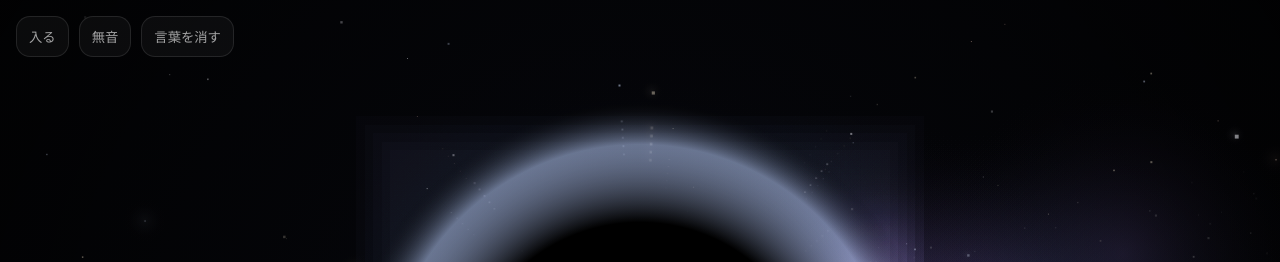
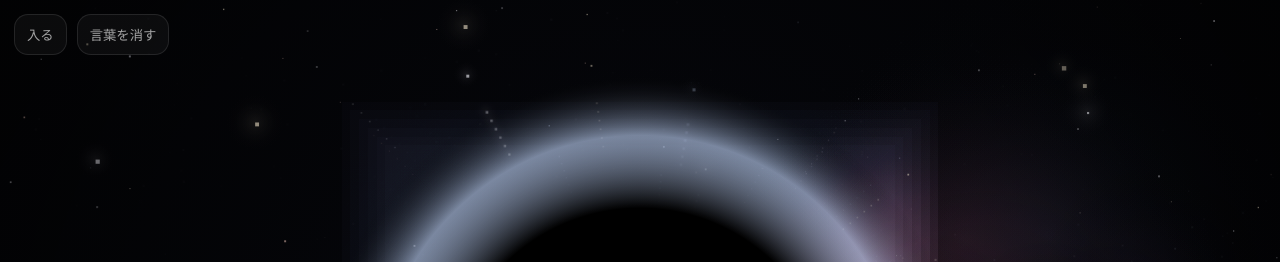
Before and after one commit to JmAT13/black-hole, a plain HTML site: page index.html in a window 1280 px wide. Shown: the top 262 px of the page. Drawn offline with Linux system fonts and the light colour scheme; animation ran at ten frames a second.

Commit message:
Update index.html

```diff
--- a/index.html
+++ b/index.html
@@ -8,6 +8,27 @@
   <style>
     html,body{height:100%;margin:0;background:#000;overflow:hidden;font-family:system-ui,-apple-system,"Segoe UI",sans-serif;}
     canvas{position:fixed;inset:0;width:100%;height:100%}
+
+    .controls{
+      position:fixed;left:14px;top:14px;z-index:6;
+      display:flex;gap:10px;align-items:center;
+      pointer-events:auto;
+      opacity:.72;
+      transition:opacity .25s ease;
+    }
+    .controls:hover{opacity:1}
+    button{
+      border:1px solid rgba(255,255,255,.14);
+      background:rgba(255,255,255,.06);
+      color:rgba(255,255,255,.88);
+      border-radius:14px;
+      padding:10px 12px;
+      cursor:pointer;
+      user-select:none;
+      backdrop-filter: blur(10px);
+    }
+    button:active{transform:translateY(1px)}
+
     .overlay{
       position:fixed;inset:0;pointer-events:none;
       display:grid;place-items:center;padding:24px;
@@ -25,25 +46,6 @@
     }
     .big{font-weight:900;letter-spacing:.04em;font-size:clamp(18px,3vw,30px);line-height:1.25;margin-bottom:10px}
     .small{font-size:clamp(12px,1.7vw,14px);color:rgba(255,255,255,.70);line-height:1.8}
-    .controls{
-      position:fixed;left:16px;top:16px;z-index:5;
-      display:flex;gap:10px;align-items:center;
-      pointer-events:auto;
-      opacity:.72;
-      transition:opacity .25s ease;
-    }
-    .controls:hover{opacity:1}
-    button{
-      border:1px solid rgba(255,255,255,.14);
-      background:rgba(255,255,255,.06);
-      color:rgba(255,255,255,.88);
-      border-radius:14px;
-      padding:10px 12px;
-      cursor:pointer;
-      user-select:none;
-      backdrop-filter: blur(10px);
-    }
-    button:active{transform:translateY(1px)}
     .overlay.fade{opacity:0;transition:opacity 1.2s ease}
   </style>
 </head>
@@ -52,7 +54,6 @@
 
   <div class="controls">
     <button id="enter">入る</button>
-    <button id="silence">無音</button>
     <button id="vanish">言葉を消す</button>
   </div>
 
@@ -60,9 +61,8 @@
     <div class="box">
       <div class="big">ここには、過去も未来もない。</div>
       <div class="small">
-        宇宙は均一ではない。星は帯を成し、塵は光を散らす。<br/>
-        中央に近づくほど、輪郭が溶けていきます。<br/>
-        <span style="opacity:.9">（イヤホン推奨 / 音は「入る」で有効）</span>
+        中央に近づくほど、銀河の“輪郭”がほどけていく。<br/>
+        何かをしなくていい。ただ、居てください。
       </div>
     </div>
   </div>
@@ -73,277 +73,274 @@
   const ctx = canvas.getContext("2d", { alpha:false });
 
   let W=0,H=0,DPR=1;
-    function resize(){
-      DPR = Math.max(1, Math.min(2, devicePixelRatio || 1));
-      W = Math.floor(innerWidth * DPR);
-      H = Math.floor(innerHeight * DPR);
-      canvas.width = W; canvas.height = H;
-      buildSky();
-    }
-    addEventListener("resize", resize);
+  const sky = document.createElement("canvas");
+  const sctx = sky.getContext("2d");
 
-    // Pointer
+  // pointer
   let px=0.5, py=0.5, spx=0.5, spy=0.5;
   addEventListener("pointermove", e=>{
     px = e.clientX / innerWidth;
     py = e.clientY / innerHeight;
   }, {passive:true});
 
-    // ---------- Audio (optional, timeless) ----------
-    let audioCtx, master, lp, osc1, osc2, noiseSrc, noiseGain;
-    let audioOn=false, muted=false;
-
-    function pinkishNoiseBuffer(ctx, seconds=2){
-      const sr = ctx.sampleRate, len = Math.floor(sr*seconds);
-      const buf = ctx.createBuffer(1, len, sr);
-      const data = buf.getChannelData(0);
-      let last = 0;
-      for(let i=0;i<len;i++){
-        const white = (Math.random()*2-1);
-        last = (last + 0.02*white) / 1.02;
-        data[i] = last * 2.5;
+  function clamp(v,a,b){ return Math.max(a, Math.min(b,v)); }
+  function smoothstep(a,b,t){
+    t = clamp((t-a)/(b-a), 0, 1);
+    return t*t*(3-2*t);
   }
-      return buf;
-    }
-    async function setupAudio(){
-      if(audioCtx) return;
-      audioCtx = new (window.AudioContext || window.webkitAudioContext)();
-      master = audioCtx.createGain(); master.gain.value = 0;
-      lp = audioCtx.createBiquadFilter(); lp.type="lowpass"; lp.frequency.value=900;
-      osc1 = audioCtx.createOscillator(); osc1.type="sine"; osc1.frequency.value=72;
-      osc2 = audioCtx.createOscillator(); osc2.type="triangle"; osc2.frequency.value=36;
-      const g1 = audioCtx.createGain(); g1.gain.value=0.10;
-      const g2 = audioCtx.createGain(); g2.gain.value=0.08;
-
-      noiseSrc = audioCtx.createBufferSource();
-      noiseSrc.buffer = pinkishNoiseBuffer(audioCtx, 2.5);
-      noiseSrc.loop = true;
-      noiseGain = audioCtx.createGain(); noiseGain.gain.value=0.06;
-
-      osc1.connect(g1); osc2.connect(g2);
-      g1.connect(lp); g2.connect(lp);
-      noiseSrc.connect(noiseGain); noiseGain.connect(lp);
-      lp.connect(master); master.connect(audioCtx.destination);
-
-      const lfo = audioCtx.createOscillator(); lfo.type="sine"; lfo.frequency.value=0.03;
-      const lfoGain = audioCtx.createGain(); lfoGain.gain.value=4.0;
-      lfo.connect(lfoGain);
-      lfoGain.connect(osc1.detune);
-      lfoGain.connect(osc2.detune);
-
-      osc1.start(); osc2.start(); noiseSrc.start(); lfo.start();
-    }
-    async function enterAudio(){
-      await setupAudio();
-      await audioCtx.resume();
-      audioOn=true;
-      master.gain.cancelScheduledValues(audioCtx.currentTime);
-      master.gain.linearRampToValueAtTime(muted ? 0 : 0.9, audioCtx.currentTime + 0.8);
-    }
-    function toggleMute(){
-      muted = !muted;
-      document.getElementById("silence").textContent = muted ? "音あり" : "無音";
-      if(audioCtx && master){
-        master.gain.cancelScheduledValues(audioCtx.currentTime);
-        master.gain.linearRampToValueAtTime(muted ? 0 : (audioOn ? 0.9 : 0), audioCtx.currentTime + 0.25);
-      }
-    }
-
-    // ---------- Procedural “more realistic space” ----------
-    // Build a static sky texture once (stars + milky way + nebula haze), then animate subtly.
-    const sky = document.createElement("canvas");
-    const sctx = sky.getContext("2d");
-    let skyReady = false;
-
-    // Star catalogs (layers for parallax)
-    const starsNear = [];
-    const starsFar  = [];
-    const dustPts   = []; // milky way micro stars / dust specks
-    const glowBlobs = []; // nebula-like haze blobs
-
-    function clamp(v,a,b){ return Math.max(a, Math.min(b,v)); }
+  function lerp(a,b,t){ return a + (b-a)*t; }
 
   // Deterministic-ish hash noise
   function hash2(x,y){
     const s = Math.sin(x*127.1 + y*311.7) * 43758.5453123;
-      return s - Math.floor(s); // 0..1
-    }
-    function smoothstep(a,b,t){
-      t = clamp((t-a)/(b-a), 0, 1);
-      return t*t*(3-2*t);
+    return s - Math.floor(s);
   }
 
-    function tempColor(k){ // approximate star color from “temperature bucket”
-      // return [r,g,b] 0..255
-      // 0: cool blue-white, 1: neutral white, 2: warm yellow, 3: orange-red
-      if(k < 0.25) return [210,225,255];
+  // Star color temperature mix (blue-white / white / yellow / red)
+  function starRGB(k){
+    if(k < 0.22) return [200,220,255];
     if(k < 0.55) return [245,245,255];
-      if(k < 0.85) return [255,240,210];
-      return [255,210,190];
+    if(k < 0.86) return [255,240,210];
+    return [255,210,195];
   }
 
-    function buildSky(){
-      sky.width = W;
-      sky.height = H;
-      sctx.clearRect(0,0,W,H);
+  // Galactic plane parameters
+  let m = -0.25;      // tilt slope
+  let cx0 = 0, cy0 = 0;
+  let bandWidth = 0;
 
-      starsNear.length = 0;
-      starsFar.length  = 0;
-      dustPts.length   = 0;
-      glowBlobs.length = 0;
+  // Layers
+  const starsFar = [];
+  const starsNear = [];
+  const dust = [];        // micro stars in band
+  const darkLanes = [];   // dust lanes (dark)
+  const nebulae = [];     // colorful glows
+  const clusters = [];    // star clusters
 
-      // Background base (deep space gradient)
-      const gx=W/2, gy=H/2;
-      const bg = sctx.createRadialGradient(gx,gy,0,gx,gy,Math.max(W,H)*0.9);
+  function resize(){
+    DPR = Math.max(1, Math.min(2, devicePixelRatio || 1));
+    W = Math.floor(innerWidth * DPR);
+    H = Math.floor(innerHeight * DPR);
+    canvas.width = W; canvas.height = H;
+
+    sky.width = W; sky.height = H;
+
+    cx0 = W*0.52;
+    cy0 = H*0.52;
+    bandWidth = Math.min(W,H)*0.24;
+
+    buildGalaxy();
+  }
+  addEventListener("resize", resize);
+
+  function bandCenterY(x){
+    // warped galactic plane
+    const warp = Math.sin(x*0.0038)*bandWidth*0.10 + Math.sin(x*0.0014)*bandWidth*0.06;
+    return m*(x - cx0) + cy0 + warp;
+  }
+
+  function bandDensity(x,y){
+    const yLine = bandCenterY(x);
+    const d = Math.abs(y - yLine);
+    // stronger core near center of screen, like looking toward bulge
+    const bulge = 1 - smoothstep(0, Math.min(W,H)*0.55, Math.hypot(x-cx0, y-cy0));
+    const band = 1 - smoothstep(0, bandWidth, d);
+    return clamp(0.18 + 0.82*(band*band*0.9 + bulge*0.35), 0, 1);
+  }
+
+  function buildGalaxy(){
+    starsFar.length=0; starsNear.length=0; dust.length=0;
+    darkLanes.length=0; nebulae.length=0; clusters.length=0;
+
+    // Base deep space
+    sctx.setTransform(1,0,0,1,0,0);
+    const bg = sctx.createRadialGradient(W/2,H/2,0, W/2,H/2, Math.max(W,H)*0.95);
     bg.addColorStop(0, "rgb(7,8,14)");
     bg.addColorStop(1, "rgb(0,0,0)");
     sctx.fillStyle = bg;
     sctx.fillRect(0,0,W,H);
 
-      // Milky Way band: define a tilted “galactic plane”
-      // band center line: y = m(x - cx) + cy + warp
-      const m = -0.28; // tilt
-      const cx0 = W*0.52, cy0 = H*0.52;
-      const bandWidth = Math.min(W,H) * 0.22;
+    // Nebulae (color glows along/around the band)
+    const nebCount = 14;
+    for(let i=0;i<nebCount;i++){
+      const u = i/(nebCount-1);
+      const x = W*(0.10 + 0.80*u) + (Math.random()*2-1)*W*0.05;
+      const y = bandCenterY(x) + (Math.random()*2-1)*bandWidth*0.55;
 
-      // Nebula haze blobs (broad soft glows along the band)
-      const blobCount = 22;
-      for(let i=0;i<blobCount;i++){
-        const u = i/(blobCount-1);
-        const x = W*(0.12 + 0.76*u) + (Math.random()*2-1)*W*0.04;
-        const yLine = m*(x - cx0) + cy0;
-        const y = yLine + (Math.random()*2-1)*bandWidth*0.35;
-        glowBlobs.push({
+      // pick palette: blue/cyan, purple, magenta/red
+      const p = Math.random();
+      const col = p < 0.45 ? [110,170,255] : (p < 0.75 ? [190,130,255] : [255,120,170]);
+      nebulae.push({
         x,y,
-          r: (0.12 + Math.random()*0.22) * Math.min(W,H),
-          a: 0.05 + Math.random()*0.12,
-          tint: Math.random()
+        r: (0.14 + Math.random()*0.22) * Math.min(W,H),
+        a: 0.05 + Math.random()*0.11,
+        col
       });
     }
 
-      // Draw haze blobs
-      for(const b of glowBlobs){
-        const g = sctx.createRadialGradient(b.x,b.y,0,b.x,b.y,b.r);
-        const t = b.tint;
-        // subtle bluish/purplish haze like long-exposure
-        const c1 = t<0.5 ? [120,160,255] : [190,130,255];
-        g.addColorStop(0, `rgba(${c1[0]},${c1[1]},${c1[2]},${b.a})`);
-        g.addColorStop(1, `rgba(0,0,0,0)`);
+    // draw nebula base
+    sctx.save();
+    sctx.globalCompositeOperation = "screen";
+    for(const n of nebulae){
+      const g = sctx.createRadialGradient(n.x,n.y,0, n.x,n.y,n.r);
+      g.addColorStop(0, `rgba(${n.col[0]},${n.col[1]},${n.col[2]},${n.a})`);
+      g.addColorStop(1, "rgba(0,0,0,0)");
       sctx.fillStyle = g;
-        sctx.fillRect(0,0,W,H);
+      sctx.fillRect(n.x-n.r, n.y-n.r, n.r*2, n.r*2);
     }
+    sctx.restore();
 
-      // Micro dust stars within milky way (dense, small)
-      const dustCount = Math.floor((W*H)/900); // scales with screen
-      for(let i=0;i<dustCount;i++){
-        const x = Math.random()*W;
-        const y = Math.random()*H;
-
-        // distance to band center line
-        const yLine = m*(x - cx0) + cy0 + Math.sin(x*0.004)*bandWidth*0.12;
-        const d = Math.abs(y - yLine);
-
-        // density: highest near band, quickly falls off
-        const band = 1 - smoothstep(0, bandWidth, d);
-        if(Math.random() > band*band) continue;
-
-        dustPts.push({
+    // Dark dust lanes (important for “銀河っぽさ”)
+    const laneCount = 18;
+    for(let i=0;i<laneCount;i++){
+      const u = i/(laneCount-1);
+      const x = W*(0.08 + 0.84*u);
+      const y = bandCenterY(x) + (Math.random()*2-1)*bandWidth*0.18;
+      darkLanes.push({
         x,y,
-          s: (0.6 + Math.random()*1.6) * DPR,
-          a: 0.05 + 0.25*band*Math.random()
+        r: (0.10 + Math.random()*0.20) * Math.min(W,H),
+        a: 0.10 + Math.random()*0.16
       });
     }
 
-      // Big stars: far layer (many small)
-      const farCount = Math.floor((W*H)/4200);
+    // Lay down a bright milky way haze (micro texture)
+    // We do it by painting many tiny semi-transparent points with density near band.
+    const hazeCount = Math.floor((W*H)/520);
+    sctx.save();
+    sctx.globalCompositeOperation = "screen";
+    for(let i=0;i<hazeCount;i++){
+      const x = Math.random()*W;
+      const y = Math.random()*H;
+      const d = bandDensity(x,y);
+      if(Math.random() > d) continue;
+
+      // bluish-white haze
+      const a = (0.02 + 0.14*Math.random()) * d;
+      sctx.fillStyle = `rgba(210,225,255,${a})`;
+      const s = (0.7 + Math.random()*1.5) * DPR;
+      sctx.fillRect(x,y,s,s);
+    }
+    sctx.restore();
+
+    // Apply dark lanes on top to carve the band
+    sctx.save();
+    sctx.globalCompositeOperation = "multiply";
+    for(const dl of darkLanes){
+      const g = sctx.createRadialGradient(dl.x,dl.y,0, dl.x,dl.y,dl.r);
+      g.addColorStop(0, `rgba(0,0,0,${dl.a})`);
+      g.addColorStop(1, "rgba(0,0,0,0)");
+      sctx.fillStyle = g;
+      sctx.fillRect(dl.x-dl.r, dl.y-dl.r, dl.r*2, dl.r*2);
+    }
+    sctx.restore();
+
+    // Star clusters (星団) — これが銀河感に効く
+    const clusterCount = 6;
+    for(let i=0;i<clusterCount;i++){
+      const x = W*(0.18 + Math.random()*0.64);
+      const y = bandCenterY(x) + (Math.random()*2-1)*bandWidth*0.28;
+      clusters.push({
+        x,y,
+        r: (0.06 + Math.random()*0.10) * Math.min(W,H),
+        n: Math.floor(120 + Math.random()*260)
+      });
+    }
+
+    // Build far stars (many, small; more near band)
+    const farCount = Math.floor((W*H)/3600);
     for(let i=0;i<farCount;i++){
       const x = Math.random()*W;
       const y = Math.random()*H;
+      const d = bandDensity(x,y);
 
-        // Slightly more likely near milky way but still everywhere
-        const yLine = m*(x - cx0) + cy0;
-        const d = Math.abs(y - yLine);
-        const band = 0.35 + 0.65*(1 - smoothstep(0, bandWidth*1.6, d));
-
-        if(Math.random() > band) continue;
+      // still stars outside band, but fewer
+      if(Math.random() > (0.30 + 0.70*d)) continue;
 
       const k = Math.random();
-        const [r,g,b] = tempColor(k);
+      const [r,g,b] = starRGB(k);
       starsFar.push({
         x,y,
-          s: (0.7 + Math.random()*1.8) * DPR,
-          a: 0.12 + 0.55*Math.random(),
+        s: (0.6 + Math.random()*1.5) * DPR,
+        a: 0.10 + 0.55*Math.random(),
         r,g,b,
-          tw: 0.6 + Math.random()*1.6, // twinkle factor
         ph: Math.random()*Math.PI*2,
+        tw: 0.3 + Math.random()*1.6
       });
     }
 
-      // Near stars: fewer but brighter + soft glow
-      const nearCount = Math.floor((W*H)/14000);
+    // Near stars (brighter + glow)
+    const nearCount = Math.floor((W*H)/12000);
     for(let i=0;i<nearCount;i++){
       const x = Math.random()*W;
       const y = Math.random()*H;
-
-        const yLine = m*(x - cx0) + cy0;
-        const d = Math.abs(y - yLine);
-        const band = 0.25 + 0.75*(1 - smoothstep(0, bandWidth*1.2, d));
-        if(Math.random() > band) continue;
+      const d = bandDensity(x,y);
+      if(Math.random() > (0.22 + 0.78*d)) continue;
 
       const k = Math.random();
-        const [r,g,b] = tempColor(k);
+      const [r,g,b] = starRGB(k);
       starsNear.push({
         x,y,
-          s: (1.2 + Math.random()*3.4) * DPR,
-          a: 0.35 + 0.55*Math.random(),
+        s: (1.2 + Math.random()*3.2) * DPR,
+        a: 0.28 + 0.62*Math.random(),
         r,g,b,
-          glow: (6 + Math.random()*18) * DPR,
-          tw: 0.5 + Math.random()*1.2,
+        glow: (8 + Math.random()*22) * DPR,
         ph: Math.random()*Math.PI*2,
+        tw: 0.25 + Math.random()*1.1
       });
     }
 
-      // Render static base (dust + far + near) into sky canvas
-      // Dust
+    // Cluster stars
+    for(const c of clusters){
+      for(let i=0;i<c.n;i++){
+        const ang = Math.random()*Math.PI*2;
+        const rr = Math.pow(Math.random(), 0.35) * c.r; // denser core
+        const x = c.x + Math.cos(ang)*rr;
+        const y = c.y + Math.sin(ang)*rr;
+
+        const k = Math.random();
+        const [r,g,b] = starRGB(k);
+        dust.push({
+          x,y,
+          s: (0.7 + Math.random()*1.6) * DPR,
+          a: 0.08 + 0.30*Math.random(),
+          r,g,b
+        });
+      }
+    }
+
+    // Render static sky base (far + dust + near)
     sctx.save();
     sctx.globalCompositeOperation = "screen";
-      for(const d of dustPts){
-        sctx.fillStyle = `rgba(255,255,255,${d.a})`;
-        sctx.fillRect(d.x, d.y, d.s, d.s);
-      }
-      sctx.restore();
 
-      // Far stars
-      sctx.save();
-      sctx.globalCompositeOperation = "screen";
+    // far
     for(const st of starsFar){
       sctx.fillStyle = `rgba(${st.r},${st.g},${st.b},${st.a})`;
       sctx.fillRect(st.x, st.y, st.s, st.s);
     }
-      sctx.restore();
 
-      // Near stars (with glow)
-      sctx.save();
-      sctx.globalCompositeOperation = "screen";
+    // cluster/dust points
+    for(const d of dust){
+      sctx.fillStyle = `rgba(${d.r},${d.g},${d.b},${d.a})`;
+      sctx.fillRect(d.x, d.y, d.s, d.s);
+    }
+
+    // near with glow
     for(const st of starsNear){
-        // glow
-        const g = sctx.createRadialGradient(st.x,st.y,0,st.x,st.y,st.glow);
+      const g = sctx.createRadialGradient(st.x,st.y,0, st.x,st.y,st.glow);
       g.addColorStop(0, `rgba(${st.r},${st.g},${st.b},${0.12*st.a})`);
-        g.addColorStop(1, `rgba(0,0,0,0)`);
+      g.addColorStop(1, "rgba(0,0,0,0)");
       sctx.fillStyle = g;
       sctx.fillRect(st.x-st.glow, st.y-st.glow, st.glow*2, st.glow*2);
 
-        // core
       sctx.fillStyle = `rgba(${st.r},${st.g},${st.b},${st.a})`;
       sctx.fillRect(st.x, st.y, st.s, st.s);
     }
+
     sctx.restore();
-
-      skyReady = true;
   }
 
-    // ---------- Main render ----------
-    let ph = 0;
+  // --------- Main draw (adds parallax + lens + horizon) ----------
+  let phase = 0;
   function draw(){
     spx += (px-spx)*0.05;
     spy += (py-spy)*0.05;
@@ -352,54 +349,42 @@
     const dx = (spx-0.5)*2;
     const dy = (spy-0.5)*2;
     const dist = Math.min(1, Math.hypot(dx,dy));
-      const pull = 1 - dist;         // 0..1
+    const pull = 1 - dist;       // 0..1
     const p = Math.pow(Math.max(0,pull), 1.35);
 
     // base sky
-      if(skyReady) ctx.drawImage(sky, 0, 0);
+    ctx.setTransform(1,0,0,1,0,0);
+    ctx.drawImage(sky, 0, 0);
 
-      // subtle twinkle (no rhythmic tempo; quasi drift)
-      ph += 0.004 + Math.sin(ph*0.77)*0.0008;
+    // parallax drift
+    phase += 0.004 + Math.sin(phase*0.77)*0.0008;
 
-      // Parallax: shift layers a tiny bit based on pointer (like looking around)
     const parX = (spx-0.5) * DPR;
     const parY = (spy-0.5) * DPR;
 
-      // draw twinkles for near stars only (tiny shimmer)
+    // subtle shimmer (tiny, non-rhythmic)
     ctx.save();
     ctx.globalCompositeOperation = "screen";
     for(const st of starsNear){
-        const tw = (0.5 + 0.5*Math.sin(ph*st.tw + st.ph));
-        const a = 0.08 * tw;
+      const tw = (0.5 + 0.5*Math.sin(phase*st.tw + st.ph));
+      const a = 0.06 * tw;
       if(a <= 0) continue;
       ctx.fillStyle = `rgba(${st.r},${st.g},${st.b},${a})`;
-        const x = st.x + parX*6;
-        const y = st.y + parY*6;
-        ctx.fillRect(x, y, st.s, st.s);
+      ctx.fillRect(st.x + parX*7, st.y + parY*7, st.s, st.s);
     }
     ctx.restore();
 
-      // ---- Black hole effect: event horizon + vignette + pseudo lensing ----
-      // Pseudo lensing: draw sky again slightly warped around center (cheap approximation)
-      // We sample by scaling a small region toward center to mimic bending.
-      const lensStrength = 0.18 + 0.55*p;
-      const lensR = Math.min(W,H) * (0.22 + 0.18*p);
+    // pseudo gravitational lensing (warped region copy)
+    const lensStrength = 0.16 + 0.62*p;
+    const lensR = Math.min(W,H) * (0.26 + 0.16*p);
 
-      if(skyReady){
     ctx.save();
-        ctx.globalAlpha = 0.55 * (0.35 + 0.65*p);
+    ctx.globalAlpha = 0.55 * (0.25 + 0.75*p);
     ctx.globalCompositeOperation = "screen";
-
-        // copy a region around center and scale inward (creates “sucked light” look)
-        const sx = centerX - lensR;
-        const sy = centerY - lensR;
-        const sw = lensR*2;
-        const sh = lensR*2;
-
-        // draw multiple rings for smoother warp
-        for(let i=0;i<5;i++){
-          const k = (i+1)/5;
-          const scale = 1 - lensStrength * (0.12 + 0.18*k);
+    const sx = centerX - lensR, sy = centerY - lensR, sw = lensR*2, sh = lensR*2;
+    for(let i=0;i<6;i++){
+      const k = (i+1)/6;
+      const scale = 1 - lensStrength * (0.11 + 0.20*k);
       ctx.setTransform(1,0,0,1,0,0);
       ctx.translate(centerX, centerY);
       ctx.scale(scale, scale);
@@ -408,51 +393,42 @@
     }
     ctx.restore();
     ctx.setTransform(1,0,0,1,0,0);
-      }
 
-      // event horizon
-      const rH = Math.min(W,H) * (0.055 + 0.070*p);
-      const ring = ctx.createRadialGradient(centerX, centerY, rH*0.22, centerX, centerY, rH*3.0);
+    // event horizon ring (slightly brighter = “銀河背景で映える”)
+    const rH = Math.min(W,H) * (0.055 + 0.072*p);
+    const ring = ctx.createRadialGradient(centerX, centerY, rH*0.22, centerX, centerY, rH*3.2);
     ring.addColorStop(0, "rgba(0,0,0,1)");
     ring.addColorStop(0.56, "rgba(0,0,0,1)");
-      ring.addColorStop(0.84, `rgba(190,210,255,${0.10 + 0.48*p})`);
+    ring.addColorStop(0.80, `rgba(200,220,255,${0.10 + 0.55*p})`);
     ring.addColorStop(1, "rgba(0,0,0,0)");
     ctx.fillStyle = ring;
     ctx.beginPath();
-      ctx.arc(centerX, centerY, rH*3.1, 0, Math.PI*2);
+    ctx.arc(centerX, centerY, rH*3.2, 0, Math.PI*2);
     ctx.fill();
 
-      // inner darkness (true “hole”)
+    // inner hole
     ctx.fillStyle = "rgba(0,0,0,1)";
     ctx.beginPath();
-      ctx.arc(centerX, centerY, rH*0.92, 0, Math.PI*2);
+    ctx.arc(centerX, centerY, rH*0.95, 0, Math.PI*2);
     ctx.fill();
 
     // vignette (space exposure falloff)
-      const vg = ctx.createRadialGradient(centerX, centerY, Math.min(W,H)*0.12, centerX, centerY, Math.max(W,H)*0.85);
+    const vg = ctx.createRadialGradient(centerX, centerY, Math.min(W,H)*0.12, centerX, centerY, Math.max(W,H)*0.88);
     vg.addColorStop(0, "rgba(0,0,0,0)");
-      vg.addColorStop(0.55, `rgba(0,0,0,${0.12 + 0.28*p})`);
-      vg.addColorStop(1, `rgba(0,0,0,${0.62 + 0.26*p})`);
+    vg.addColorStop(0.55, `rgba(0,0,0,${0.10 + 0.30*p})`);
+    vg.addColorStop(1, `rgba(0,0,0,${0.60 + 0.26*p})`);
     ctx.fillStyle = vg;
     ctx.fillRect(0,0,W,H);
-
-      // audio darkens near center (still non-rhythmic)
-      if(audioCtx && audioOn){
-        const f = 1100*(0.35 + 0.65*(1-p));
-        lp.frequency.setTargetAtTime(f, audioCtx.currentTime, 0.20);
-      }
 
     requestAnimationFrame(draw);
   }
 
-    // ---------- UI ----------
+  // UI
   const overlay = document.getElementById("overlay");
-    document.getElementById("enter").addEventListener("click", async ()=>{
-      await enterAudio();
+  document.getElementById("enter").addEventListener("click", ()=>{
     overlay.classList.add("fade");
     setTimeout(()=>{ overlay.style.display="none"; }, 1400);
   });
-    document.getElementById("silence").addEventListener("click", toggleMute);
   document.getElementById("vanish").addEventListener("click", ()=>{
     overlay.classList.add("fade");
     setTimeout(()=>{ overlay.style.display="none"; }, 1400);
```
Lines whose indentation alone changed are shown as unchanged.
